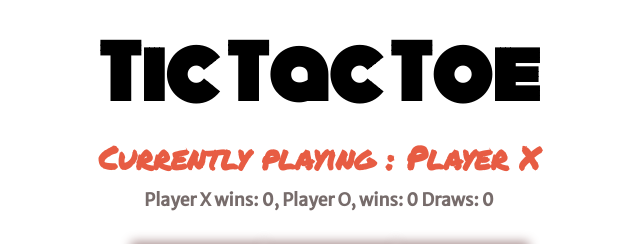
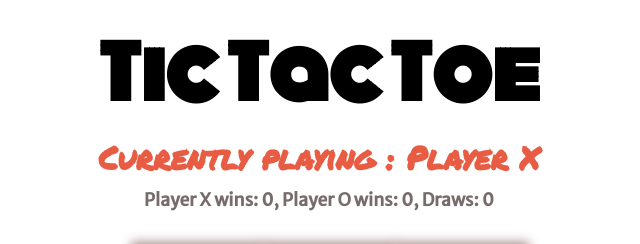
Before and after one commit to Dhaya94/tic-tac-toe, a plain HTML site: page index.html in a window 1280 px wide. Shown: the top 244 px of the page, 321-961 px from the left. Drawn offline with Linux system fonts and the light colour scheme; a web font is replaced by a local one.

Commit message:
fixed a typo in the score-tracker line

```diff
--- a/index.html
+++ b/index.html
@@ -16,7 +16,7 @@
         <h1>Tic Tac Toe</h1>
         <h3>Currently playing : <span class="turn"></span></h3>
         <h3 class="score-tracker">
-          Player X wins: 0, Player O, wins: 0 Draws: 0
+          Player X wins: 0, Player O wins: 0, Draws: 0
         </h3>
       </div>
       <div class="main">
```
